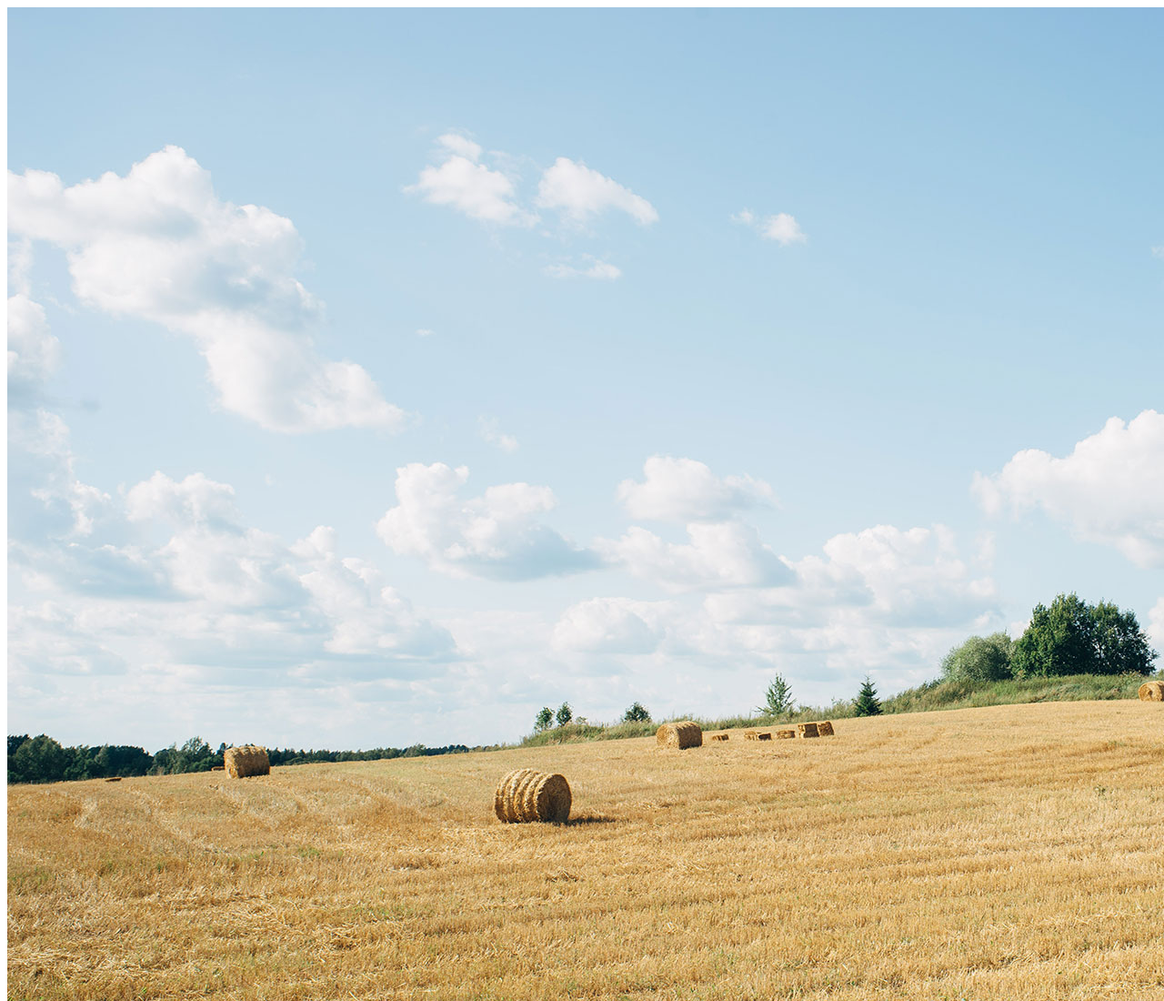
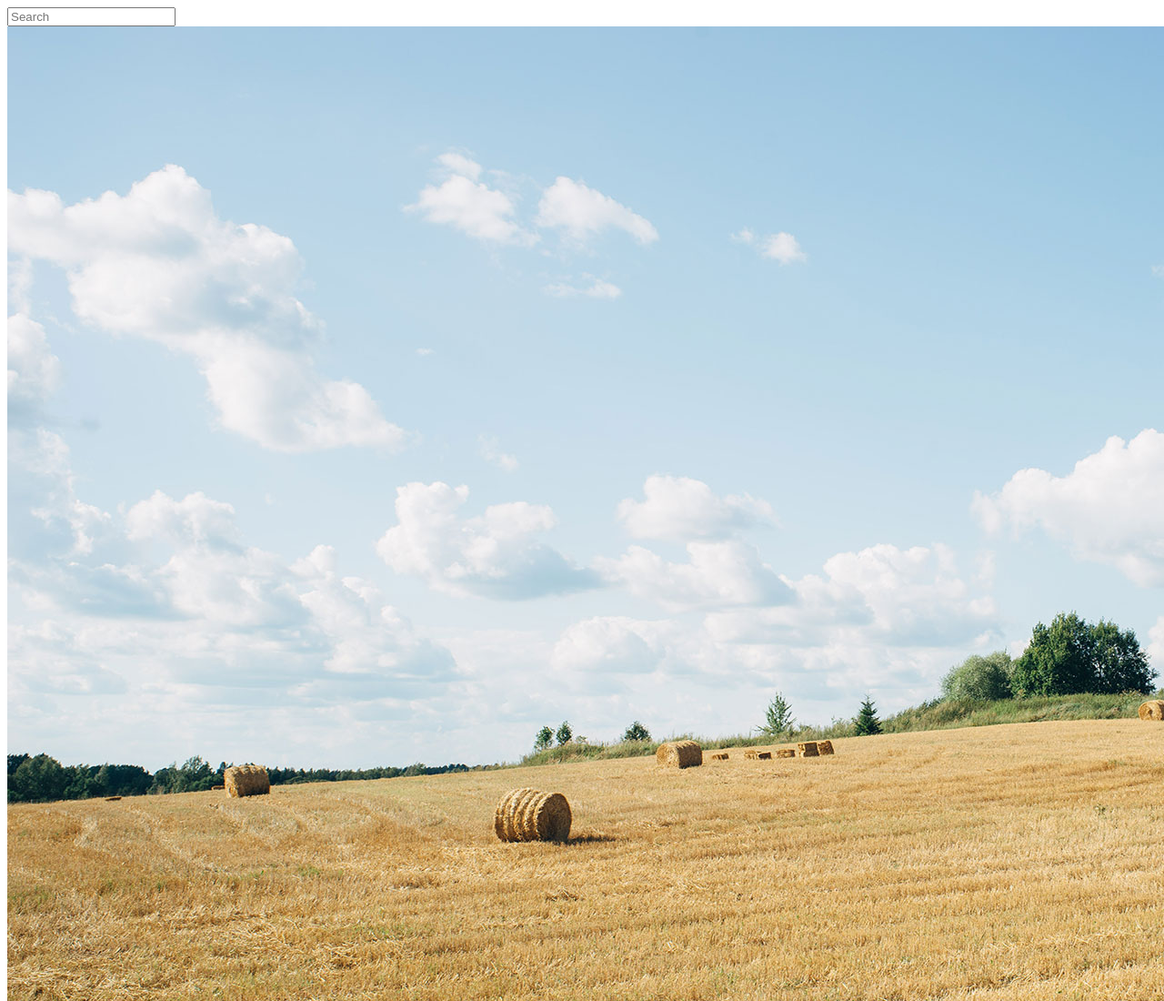
Before and after one commit to mhenson30/techdegree_project_5, a plain HTML site: page index.html in a window 1280 px wide. Shown: the top 1100 px of the page at 91% size. Drawn offline with Linux system fonts and the light colour scheme.

Commit message:
search field

```diff
--- a/index.html
+++ b/index.html
@@ -10,6 +10,7 @@
 <body class = "container">
   <div class = "search">
    <!-- search bar -->
+   <input type="text" placeholder="Search">
    </div>
 
    <div class = "gallery">
```
